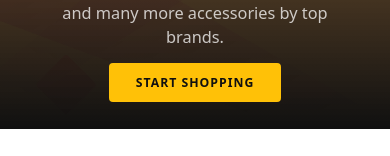
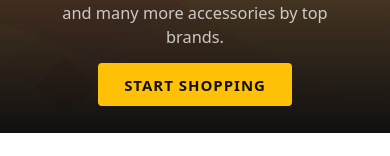
Before and after one commit to rpashev/next-ecommerce, a Next.js app: page / in a window 390 px wide. Shown: the part 227-383 px from the top of the page. Built offline with nearby package versions, Linux system fonts and the light colour scheme; no server answers; the database is empty.

Commit message:
fixed scrolling behavior

```diff
--- a/components/cart-page/cart-item.module.scss
+++ b/components/cart-page/cart-item.module.scss
@@ -26,9 +26,14 @@
 }
 
 .title {
+  transition: all 0.25s;
+  cursor: pointer;
   .size {
     opacity: 0.5;
     margin-top: 0.25rem;
+  }
+  &:hover {
+    transform: scale(1.03);
   }
 }
 
--- a/components/landing-page/home-intro.module.scss
+++ b/components/landing-page/home-intro.module.scss
@@ -84,6 +84,7 @@
     a {
       background-color: $color-primary;
       color: $gray-darkest;
+      font-size: 1.1rem;
     }
   }
 }
--- a/styles/globals.scss
+++ b/styles/globals.scss
@@ -11,7 +11,6 @@
 
 html,
 body {
-  overflow-x: hidden;
   font-family: "Open Sans", sans-serif;
   height: 100%;
 }
```
Also changed, not shown: pages/index.js (+3 -10 lines).
